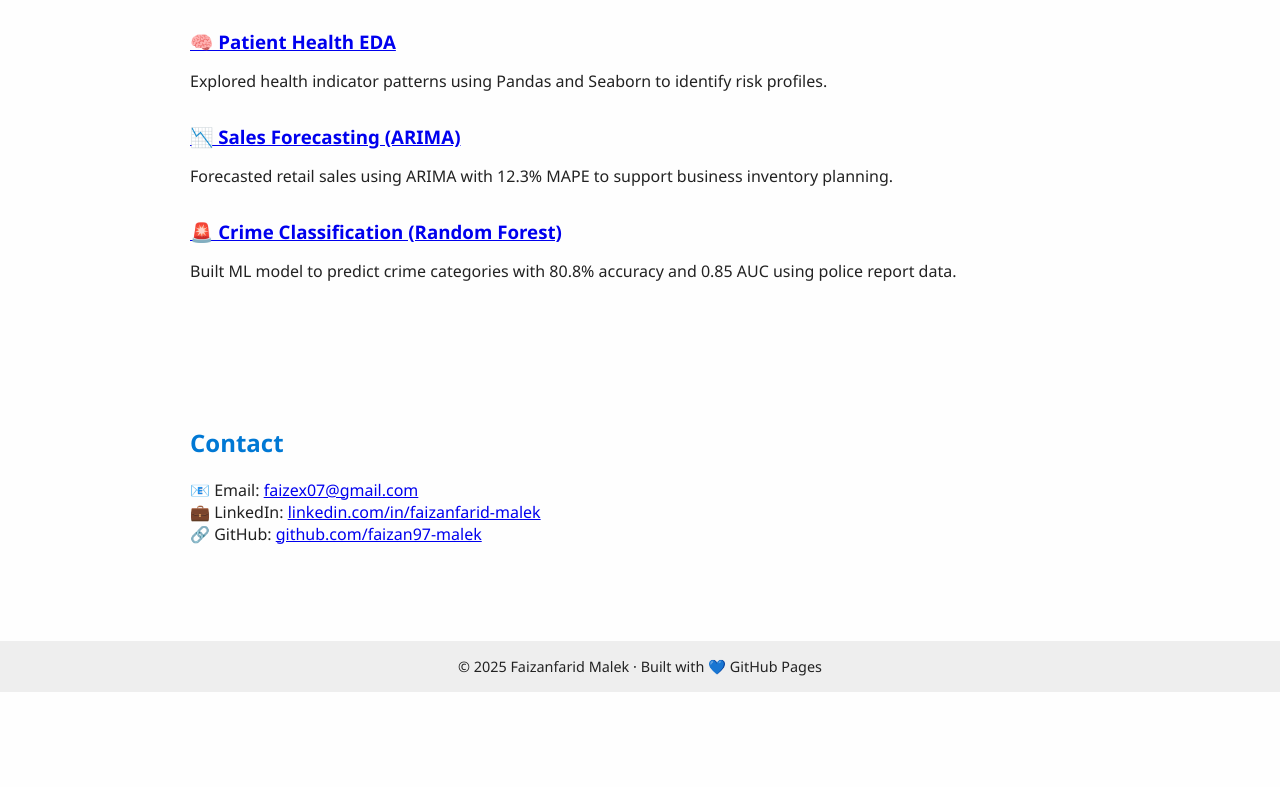
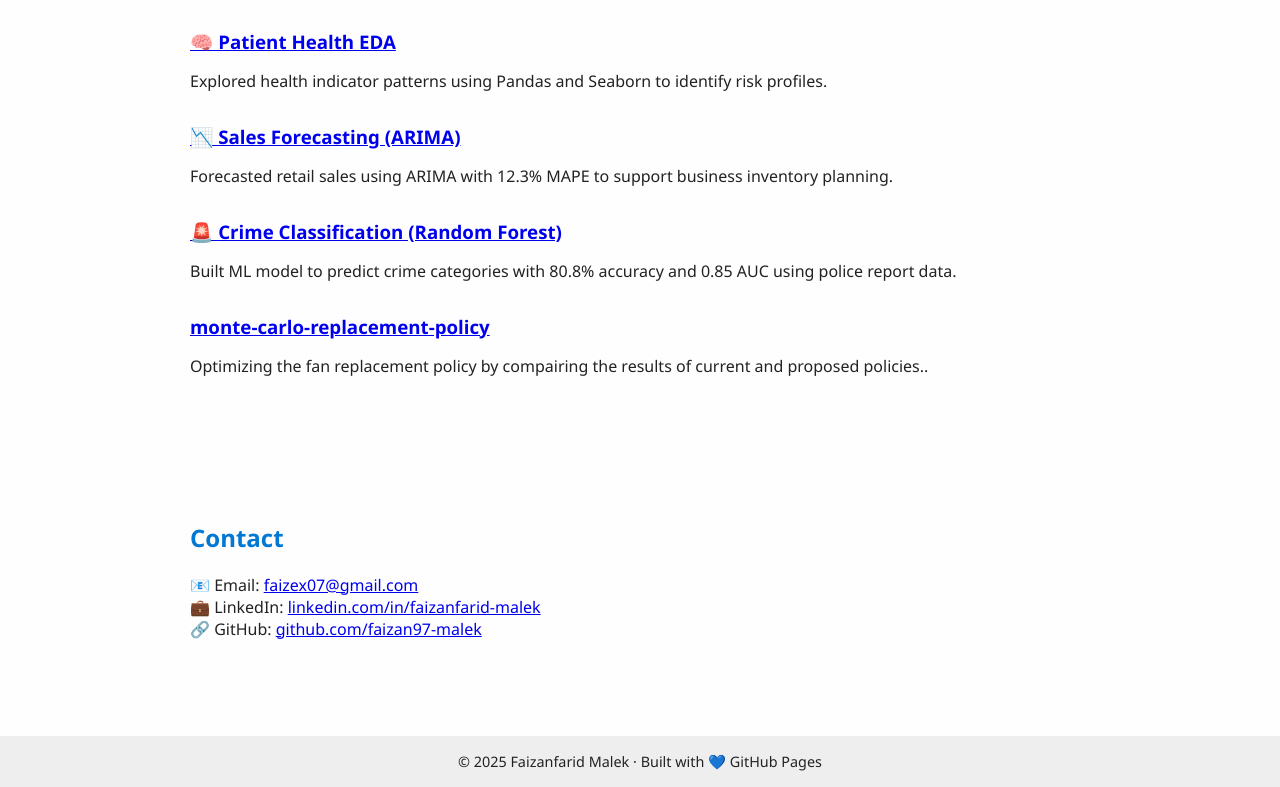
Before and after one commit to faizan97-malek/faizan97-malek.github.i, a plain HTML site: page index.html in a window 1280 px wide. Shown: the part 943-1730 px from the top of the page. Before the commit the page ends 1635 px from the top, so only its background shows below. Drawn offline with Linux system fonts and the light colour scheme.

Commit message:
Update index.html

```diff
--- a/index.html
+++ b/index.html
@@ -140,6 +140,11 @@
       <h3><a href="https://github.com/faizan97-malek/crime-classification-rf" target="_blank">🚨 Crime Classification (Random Forest)</a></h3>
       <p>Built ML model to predict crime categories with 80.8% accuracy and 0.85 AUC using police report data.</p>
     </div>
+
+    <div class="project">
+      <h3><a href="https://github.com/faizan97-malek/monte-carlo-replacement-policy" target="_blank">monte-carlo-replacement-policy</a></h3>
+      <p>Optimizing the fan replacement policy by compairing the results of current and proposed policies..</p>
+    </div>
   </section>
 
   <section id="contact">
```
